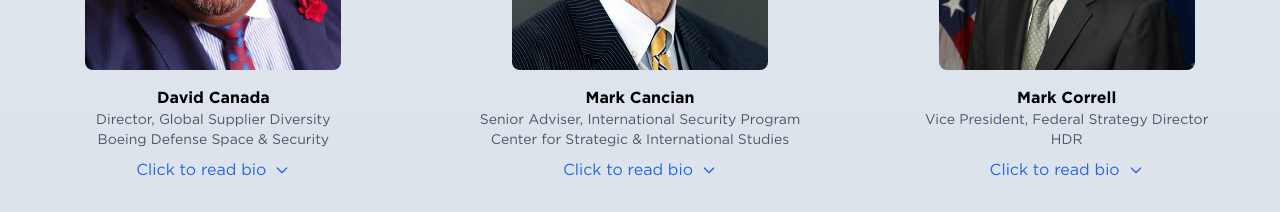
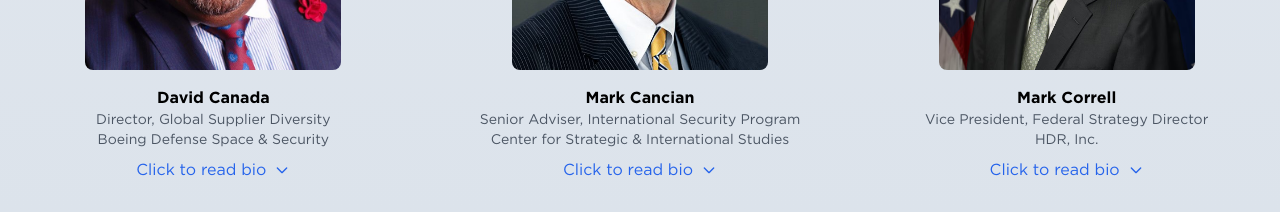
Before and after one commit to masonym/ada-website, a Next.js app: page /events/2025-defense-industry-forecast/speakers in a window 1280 px wide. Shown: the part 2560-2772 px from the top of the page. Built offline with nearby package versions, Linux system fonts and the light colour scheme; grey boxes are pictures that could not be loaded.

Commit message:
Fix affiliation

```diff
--- a/src/constants/speakers.ts
+++ b/src/constants/speakers.ts
@@ -282,7 +282,7 @@ export const SPEAKERS = [
                 image: "/speakers/mark_correll.png",
                 name: "Mark Correll",
                 position: "Vice President, Federal Strategy Director",
-                company: "HDR",
+                company: "HDR, Inc.",
                 bio: `
                 Mark Correll is the Federal Strategy Director and Director of
                 Air Force programs for the full-service Architect-Engineer firm
```
